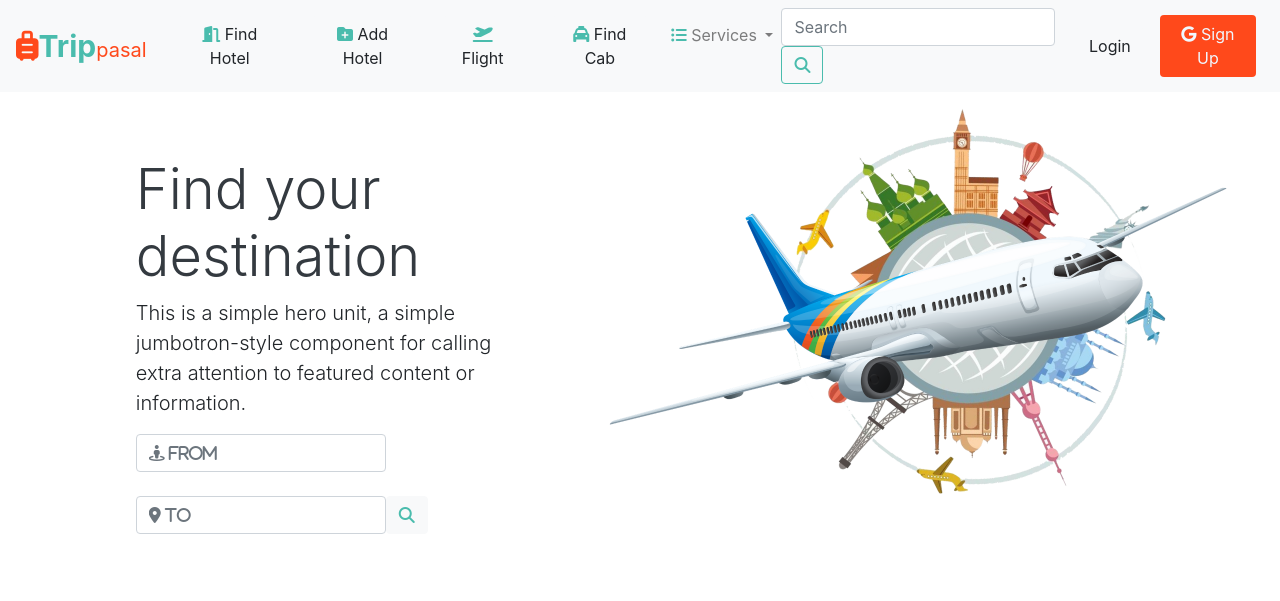
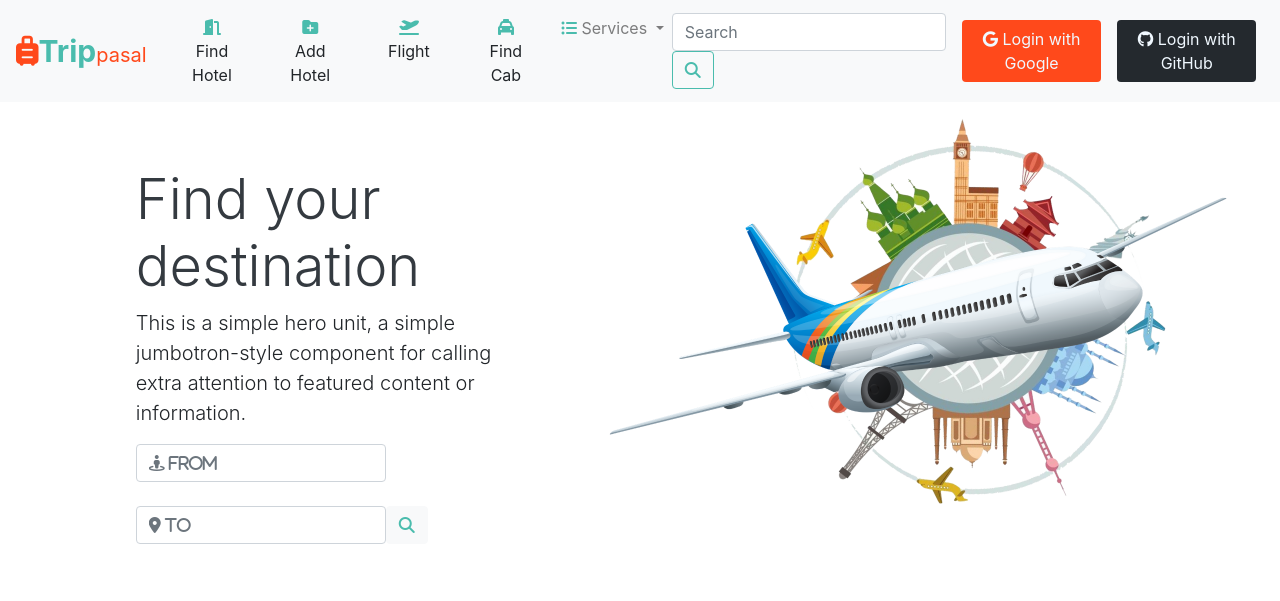
Before and after one commit to Aakash7khadka/TripPasal, a Django app: page / in a window 1280 px wide. Shown: the top 601 px of the page. Run offline with Django 3.2, Linux system fonts and the light colour scheme; some libraries are stand-ins or nearby versions.

Commit message:
login with google and github complete

```diff
--- a/homepage/urls.py
+++ b/homepage/urls.py
@@ -1,9 +1,12 @@
 from django.urls import path,re_path
 from . import views
 from . views import homepage
+
 
 urlpatterns=[
     path('',views.homepage,name="homepage"),
     path('hotel/',views.hotel,name="hotel"),
     path('flight/',views.flight,name="flight"),
+    path('logout/',views.logout,name="logout")
+
 ]
--- a/homepage/views.py
+++ b/homepage/views.py
@@ -1,4 +1,10 @@
 from django.shortcuts import render
+from django.contrib.auth import logout as auth_logout
+
+def logout(request):
+    """Logs out user"""
+    auth_logout(request)
+    return render(request,'home.html')
 
 # Create your views here.
 def homepage(request):
--- a/template/base.html
+++ b/template/base.html
@@ -59,9 +59,19 @@
           <i class="fas fa-search" style="color:#4abcad ;"></i>
         </button>
       </form>
-      <a class="btn btn-light mx-2" href="#" role="button">Login</a>
+
+
+      {% if not user.is_authenticated %}
       <a class="btn  mx-2 " style="background-color:#ff491b;color:aliceblue"
-        href="{% url 'social:begin' 'google-oauth2' %}" role="button"><i class="fab fa-google"></i> Sign Up</a>
+      href="{% url 'social:begin' 'google-oauth2' %}" role="button"><i class="fab fa-google"></i> Login with Google</a>
+      <a class="btn  mx-2 " style="background-color:#24292e;color:aliceblue"
+      href="{% url 'social:begin' 'github' %}" role="button"><i class="fab fa-github"></i> Login with GitHub</a>
+        {% endif %}
+
+
+        {% if user.is_authenticated %}
+        <a class="btn btn-light mx-2" href="{% url 'logout' %}" role="button">Logout</a>
+        {% endif %}
     </div>
   </nav>
 
--- a/trippasalconverted/settings.py
+++ b/trippasalconverted/settings.py
@@ -44,6 +44,7 @@
 
 AUTHENTICATION_BACKENDS=(
     'social_core.backends.google.GoogleOAuth2',
+    'social_core.backends.github.GithubOAuth2',
     'django.contrib.auth.backends.ModelBackend',
 )
 
@@ -94,9 +95,13 @@
         'HOST':'localhost'
     }
 }
+LOGIN_URL='login'
+LOGOUT_URL='logout'
 LOGIN_REDIRECT_URL='/'
 SOCIAL_AUTH_GOOGLE_OAUTH2_KEY='1003519261900-klcasblkfpq0rvck6f4j4ov15qshsj17.apps.googleusercontent.com'
 SOCIAL_AUTH_GOOGLE_OAUTH2_SECRET='mwn-uoGzw6c-51AhcJxU0Gc9'
+SOCIAL_AUTH_GITHUB_KEY = '56e5deaa46dc24dc445d'
+SOCIAL_AUTH_GITHUB_SECRET = '2c6b3f1fbfefae220024a10042e87e1bed5c2a3c'
 SOCIAL_AUTH_KEY='ID'
 SOCIAL_AUTH__SECRET='SECRET '
 # Password validation
```
